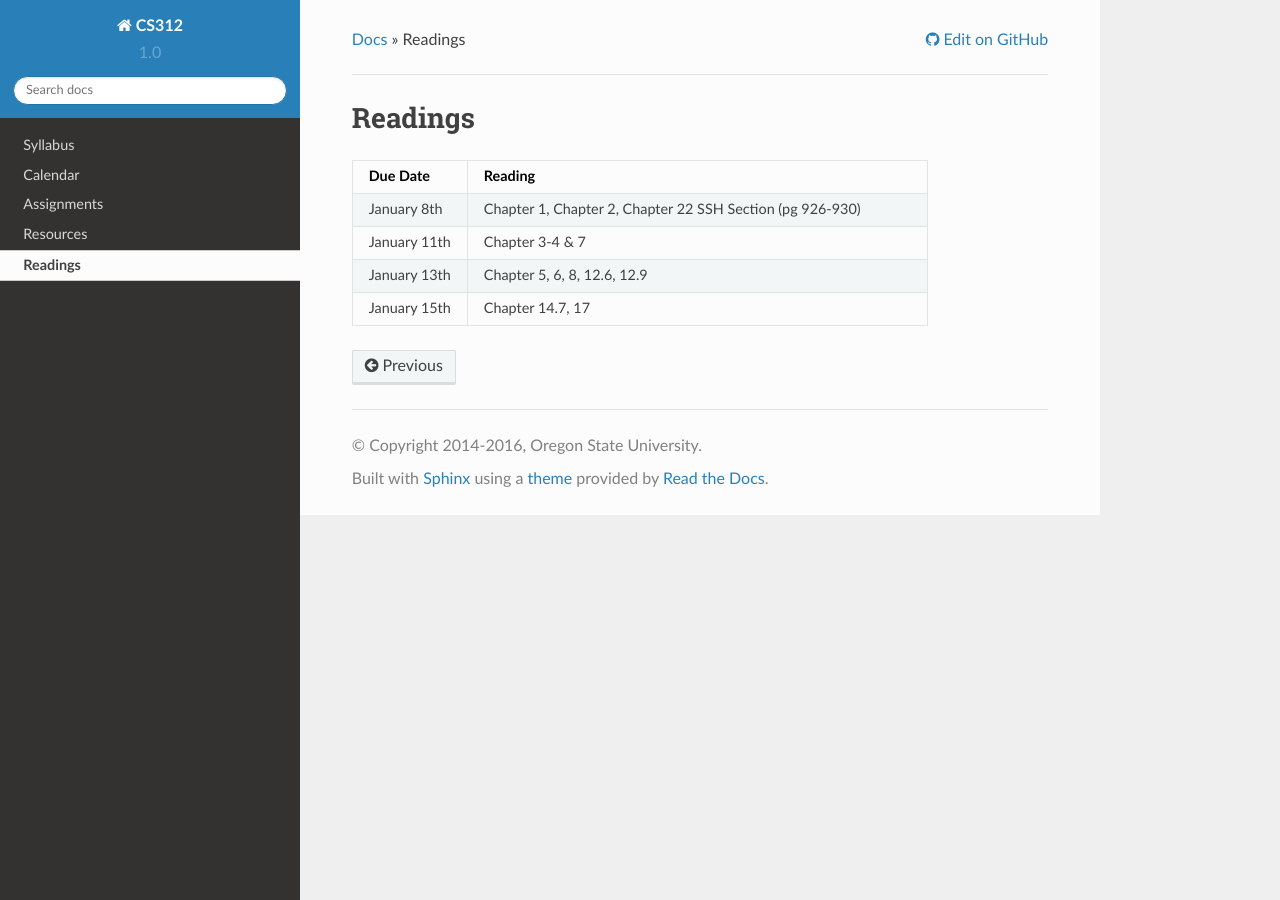
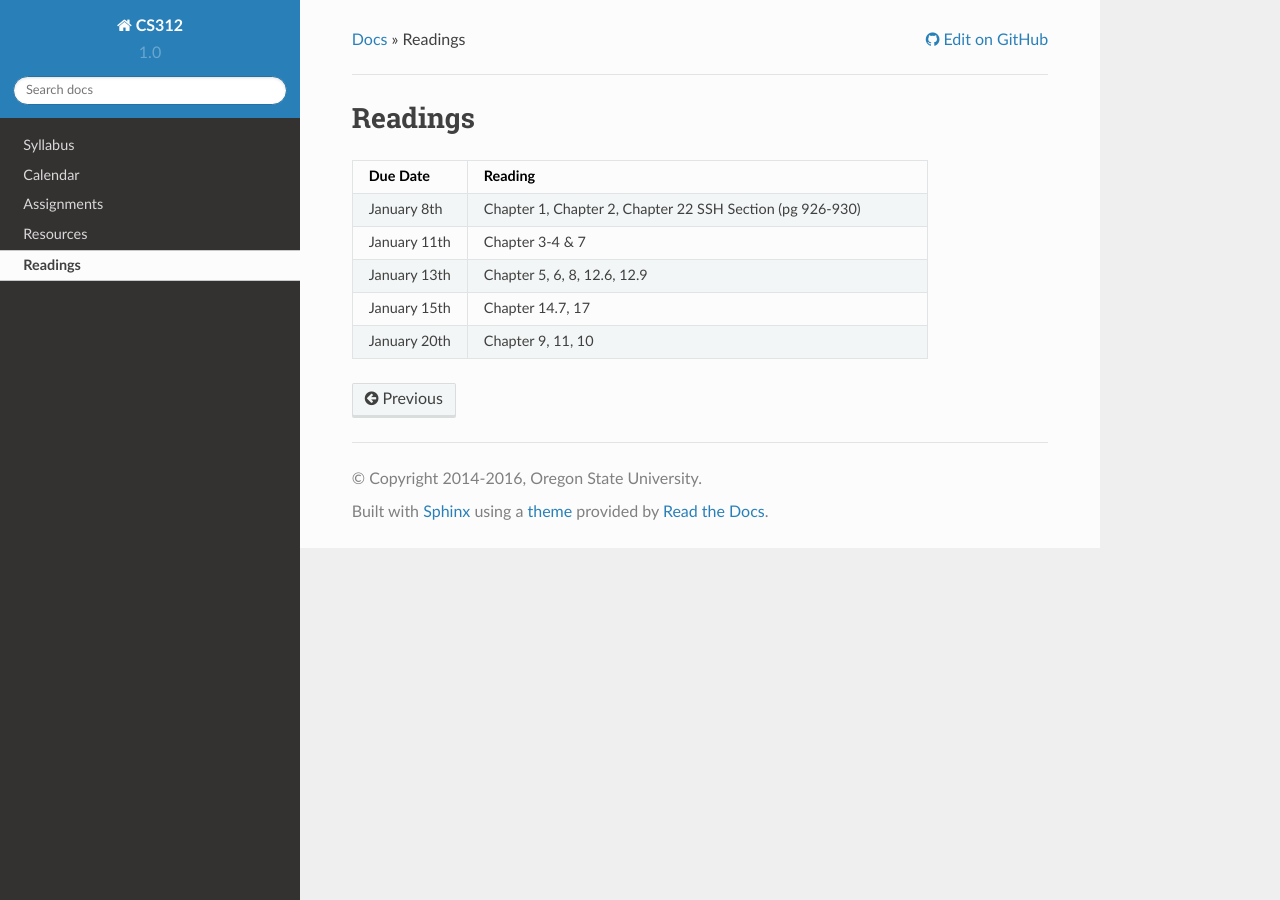
Before and after one commit to osuosl/cs312, a Sphinx documentation site: the page built from source/readings.rst, in a window 1280 px wide. Built offline with Sphinx 7.4.7 and the Read the Docs theme 2.0.0, drawn with Linux system fonts in a browser that asks for light colours.

Commit message:
Add readings

```diff
--- a/source/_static/calendar.csv
+++ b/source/_static/calendar.csv
@@ -9,7 +9,7 @@ W 1/13,:slides:ref:`04_linux_basics`,":ref:`Ch 5, 6, 8, 12.6, 12.9 <readings>`"
 F 1/15,DNS & DHCP,":ref:`Ch 14.7, 17 <readings>`"
 ,**Week 3**,
 M 1/18,No Class / MLK,HW #1 Due
-W 1/20,"Syslog, Cron & Software RAID",Project #1 Assigned
+W 1/20,"Syslog, Cron & Software RAID","Project #1 Assigned, :ref:`Ch 9, 11, 10 <readings>`"
 F 1/22,Midterm #1,
 ,**Week 4**,
 M 1/25,Storage & Automated Install,HW #2 Assigned
--- a/source/readings.rst
+++ b/source/readings.rst
@@ -11,3 +11,4 @@ Readings
     January 11th, "Chapter 3-4 & 7"
     January 13th, "Chapter 5, 6, 8, 12.6, 12.9"
     January 15th, "Chapter 14.7, 17"
+    January 20th, "Chapter 9, 11, 10"
--- a/source/slides/04_linux_basics.rst
+++ b/source/slides/04_linux_basics.rst
@@ -272,3 +272,8 @@ Advanced Bash Scripting Guide
 The `advanced bash scripting guide <http://www.tldp.org/LDP/abs/html/>`_ is very useful.
 
 In particular, `part 5 <http://www.tldp.org/LDP/abs/html/part5.html>`_ contains a lot of useful information.
+
+Readings
+--------
+
+* January 20th - Chapter 9, 11, 10
```
